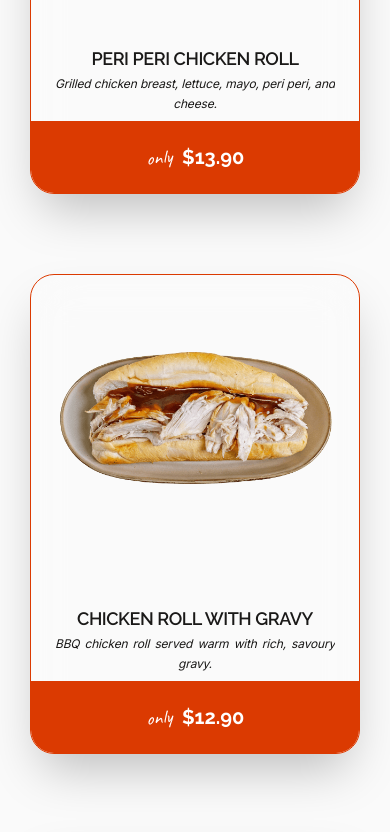
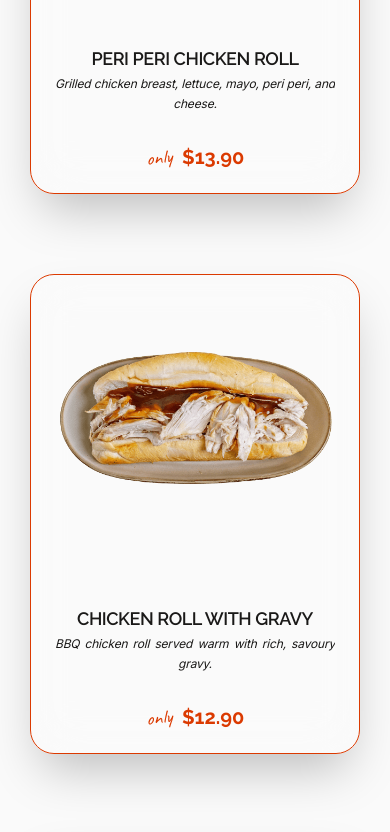
Before and after one commit to MeeLn/roost-and-roast-web, a Next.js app: page /menu in a window 390 px wide. Shown: the part 1540-2372 px from the top of the page. Built offline with nearby package versions, Linux system fonts and the light colour scheme; grey boxes are pictures that could not be loaded; a web font is replaced by a local one.

Commit message:
refactor: Remove hover effects from menu item price displays and comment out a loading bar animation in menu components.

```diff
--- a/components/home/FeaturedMenu.tsx
+++ b/components/home/FeaturedMenu.tsx
@@ -116,12 +116,12 @@ const MenuCard = ({ item }: { item: (typeof menus)[0] }) => {
         </div>
 
         <div className="mt-auto relative w-[calc(100%+2rem)] -mx-4 -mb-2 overflow-hidden">
-          <div
+          {/* <div
             className={activeClass(
               "absolute inset-0 bg-primary origin-left scale-x-0 group-hover:scale-x-100 transition-transform duration-500 ease-out z-0",
               "scale-x-100",
             )}
-          />
+          /> */}
 
           <div className="relative z-10 p-2 flex flex-col items-center justify-center min-h-[72px]">
             {item.variants ? (
@@ -129,20 +129,20 @@ const MenuCard = ({ item }: { item: (typeof menus)[0] }) => {
                 {item.variants.map((variant) => (
                   <div
                     key={variant.label}
-                    className="flex flex-col items-center justify-center px-2 py-2 rounded-lg min-w-[56px] transition-all duration-300 hover:bg-black/10 group/price"
+                    className="flex flex-col items-center justify-center px-2 py-2 rounded-lg min-w-[56px] transition-all duration-300 group/price"
                   >
                     <span
                       className={activeClass(
-                        "font-artistic text-base md:text-lg text-primary -rotate-3 transition-colors duration-300 group-hover:text-white",
-                        "text-white",
+                        "font-artistic text-base md:text-lg text-primary -rotate-3 transition-colors duration-300",
+                        "text-primary",
                       )}
                     >
                       {variant.label}
                     </span>
                     <span
                       className={activeClass(
-                        "font-modern text-xs md:text-sm font-bold text-primary transition-colors duration-300 group-hover:text-white",
-                        "text-white",
+                        "font-modern text-xs md:text-sm font-bold text-primary transition-colors duration-300",
+                        "text-primary",
                       )}
                     >
                       ${variant.price.toFixed(0)}
@@ -151,19 +151,19 @@ const MenuCard = ({ item }: { item: (typeof menus)[0] }) => {
                 ))}
               </div>
             ) : (
-              <div className="flex items-baseline gap-1.5 px-2 py-2 rounded-lg transition-all duration-300 hover:bg-black/10 group/price">
+              <div className="flex items-baseline gap-1.5 px-2 py-2 rounded-lg transition-all duration-300 group/price">
                 <span
                   className={activeClass(
-                    "font-artistic text-xl md:text-2xl text-primary -rotate-6 lowercase mb-0 mr-1 transition-colors duration-500 group-hover:text-white",
-                    "text-white",
+                    "font-artistic text-xl md:text-2xl text-primary -rotate-6 lowercase mb-0 mr-1 transition-colors duration-500",
+                    "text-primary",
                   )}
                 >
                   only
                 </span>
                 <span
                   className={activeClass(
-                    "font-modern text-xl md:text-2xl font-bold text-primary transition-colors duration-500 group-hover:text-white",
-                    "text-white",
+                    "font-modern text-xl md:text-2xl font-bold text-primary transition-colors duration-500",
+                    "text-primary",
                   )}
                 >
                   ${item.price?.toFixed(2) || "12.00"}
--- a/components/menu/MenuFilters.tsx
+++ b/components/menu/MenuFilters.tsx
@@ -168,12 +168,12 @@ const MenuCard = ({ item }: { item: (typeof menus)[0] }) => {
         {/* PRICE SECTION */}
         <div className="mt-auto relative w-[calc(100%+2rem)] -mx-4 -mb-2 overflow-hidden">
           {/* Loading Bar Animation */}
-          <div
+          {/* <div
             className={activeClass(
               "absolute inset-0 bg-primary origin-left scale-x-0 group-hover:scale-x-100 transition-transform duration-500 ease-out z-0",
               "scale-x-100",
             )}
-          />
+          /> */}
 
           <div className="relative z-10 p-2 flex flex-col items-center justify-center min-h-[72px]">
             {item.variants ? (
@@ -181,20 +181,20 @@ const MenuCard = ({ item }: { item: (typeof menus)[0] }) => {
                 {item.variants.map((variant) => (
                   <div
                     key={variant.label}
-                    className="flex flex-col items-center justify-center px-2 py-2 rounded-lg min-w-[56px] transition-all duration-300 hover:bg-black/10 group/price"
+                    className="flex flex-col items-center justify-center px-2 py-2 rounded-lg min-w-[56px] transition-all duration-300 group/price"
                   >
                     <span
                       className={activeClass(
-                        "font-artistic text-base md:text-lg text-primary -rotate-3 transition-colors duration-300 group-hover:text-white",
-                        "text-white",
+                        "font-artistic text-base md:text-lg text-primary -rotate-3 transition-colors duration-300",
+                        "text-primary",
                       )}
                     >
                       {variant.label}
                     </span>
                     <span
                       className={activeClass(
-                        "font-modern text-xs md:text-sm font-bold text-primary transition-colors duration-300 group-hover:text-white",
-                        "text-white",
+                        "font-modern text-xs md:text-sm font-bold text-primary transition-colors duration-300",
+                        "text-primary",
                       )}
                     >
                       ${variant.price.toFixed(0)}
@@ -203,19 +203,19 @@ const MenuCard = ({ item }: { item: (typeof menus)[0] }) => {
                 ))}
               </div>
             ) : (
-              <div className="flex items-baseline gap-1.5 px-2 py-2 rounded-lg transition-all duration-300 hover:bg-black/10 group/price">
+              <div className="flex items-baseline gap-1.5 px-2 py-2 rounded-lg transition-all duration-300 group/price">
                 <span
                   className={activeClass(
-                    "font-artistic text-xl md:text-2xl text-primary -rotate-6 lowercase mb-0 mr-1 transition-colors duration-500 group-hover:text-white",
-                    "text-white",
+                    "font-artistic text-xl md:text-2xl text-primary -rotate-6 lowercase mb-0 mr-1 transition-colors duration-500",
+                    "text-primary",
                   )}
                 >
                   only
                 </span>
                 <span
                   className={activeClass(
-                    "font-modern text-xl md:text-2xl font-bold text-primary transition-colors duration-500 group-hover:text-white",
-                    "text-white",
+                    "font-modern text-xl md:text-2xl font-bold text-primary transition-colors duration-500",
+                    "text-primary",
                   )}
                 >
                   ${item.price?.toFixed(2) || "12.00"}
```
